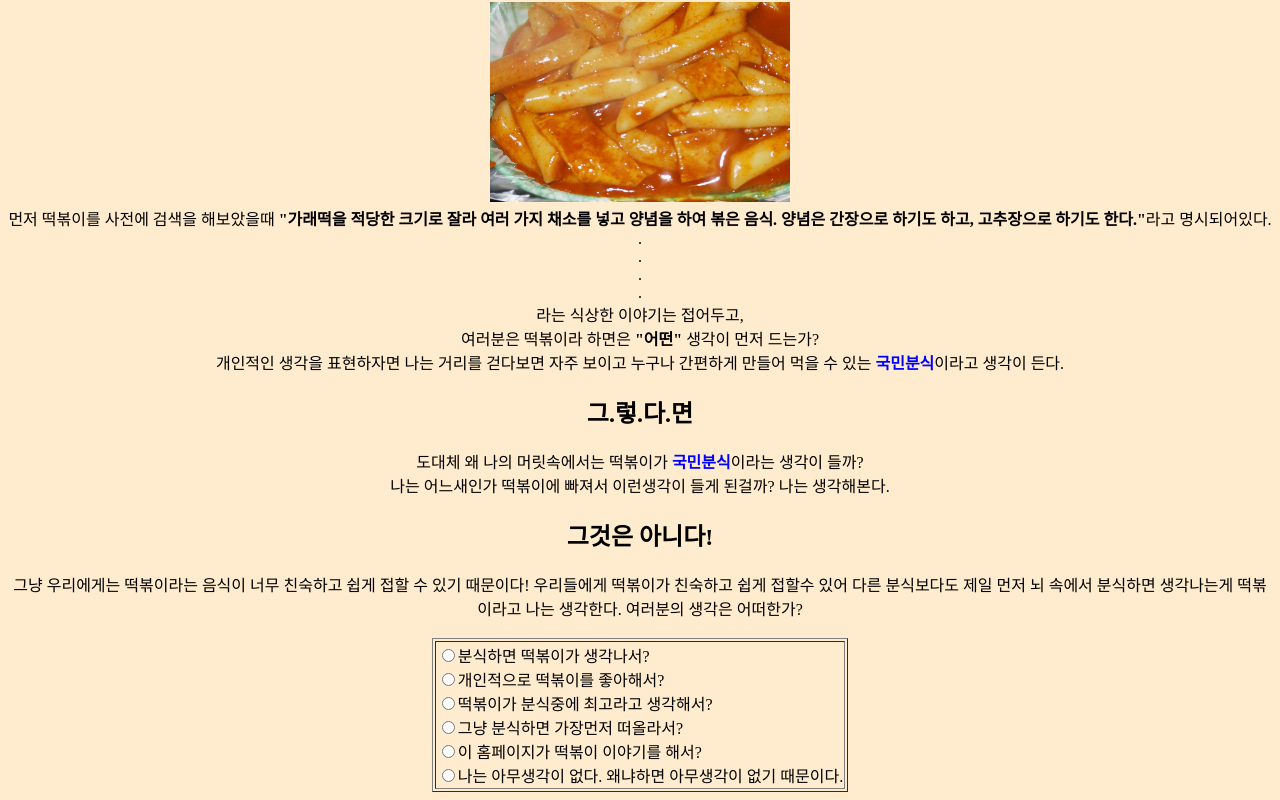
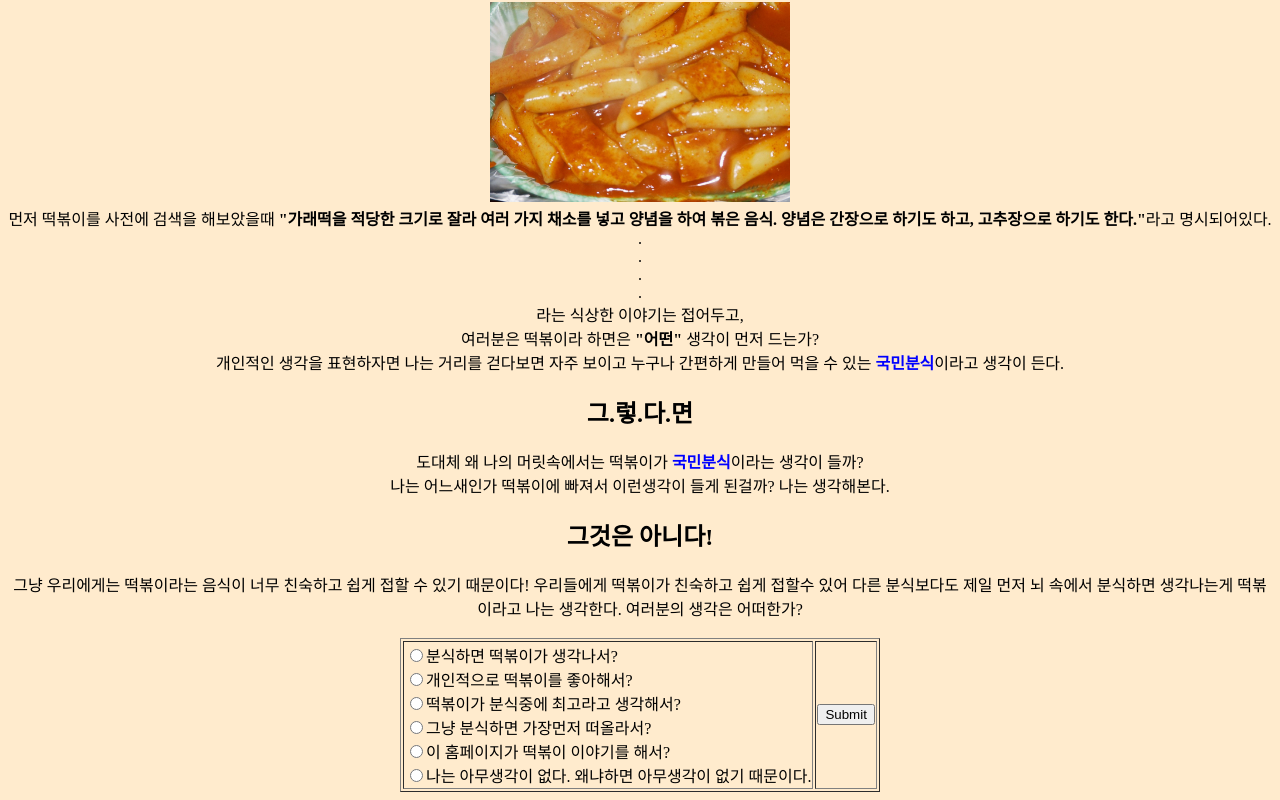
Before and after one commit to dg12345789/dg12345789.github.io, a plain HTML site: page 2.html in a window 1280 px wide. Shown: the part 87-887 px from the top of the page. Drawn offline with Linux system fonts and the light colour scheme.

Commit message:
Update 2.html

```diff
--- a/2.html
+++ b/2.html
@@ -53,6 +53,7 @@ body {
 <label><input type="radio" name="why" value="그냥 분식하면 가장먼저 떠올라서?">그냥 분식하면 가장먼저 떠올라서?</label><br>
 <label><input type="radio" name="why" value="이 홈페이지가 떡볶이 이야기를 해서?">이 홈페이지가 떡볶이 이야기를 해서?</label><br>
 <label><input type="radio" name="why" value="나는 아무생각이 없다. 왜냐하면 아무생각이 없기 때문이다.">나는 아무생각이 없다. 왜냐하면 아무생각이 없기 때문이다.</label>
+<td><input type="submit"></td>
 </td><br>
 </tr>
 </div>
```
